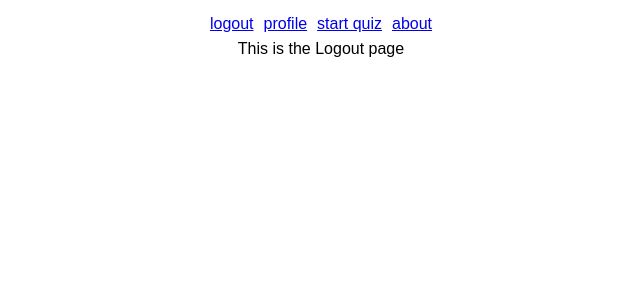
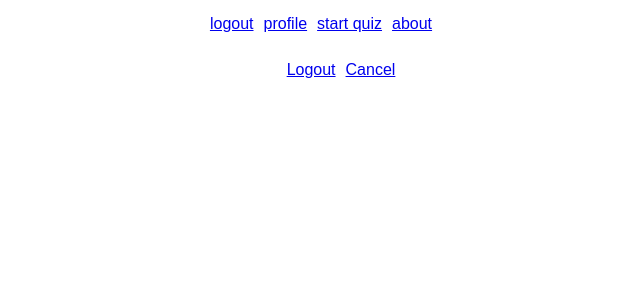
Before and after one commit to deepbsd/codeDrills-client, a React (Create React App) app: page /logout in a window 1280 px wide. Shown: the top 300 px of the page, without its empty margins (319-959 px from the left). Built offline with nearby package versions, Linux system fonts and the light colour scheme.

Commit message:
added logout page list items with hrefs

```diff
--- a/src/App.js
+++ b/src/App.js
@@ -14,7 +14,6 @@ class App extends Component {
         <header className="App-header">
           <Header className="header"/>
         </header>
-
         <Main />
       </div>
     );
--- a/src/components/logout.js
+++ b/src/components/logout.js
@@ -1,4 +1,5 @@
 import React from 'react';
+
 
 import './logout.css';
 
@@ -6,9 +7,12 @@ import './logout.css';
 export default function Logout() {
 
     return (
-
-        <div>This is the Logout page</div>
-
+        <div className="logout">
+            <ul className="logoutList">
+                <li className="logoutLi"><a href="/">Logout</a></li>
+                <li className="logoutLi"><a href="/profile">Cancel</a></li>
+            </ul>
+        </div>
     );
 
 }
```
